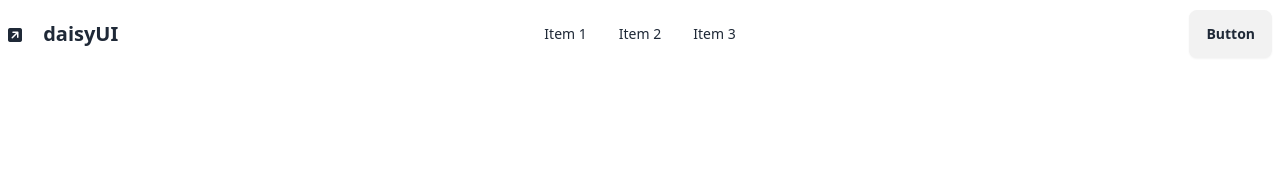
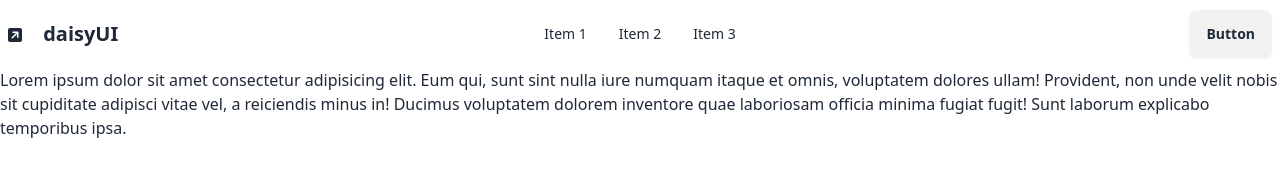
Before and after one commit to Alamin10231/Assignment-3, a plain HTML site: page index.html in a window 1280 px wide. Drawn offline with nearby package versions, Linux system fonts and the light colour scheme.

```diff
--- a/index.html
+++ b/index.html
@@ -62,6 +62,7 @@
     </div>
   </div>
   <!-- main section -->
+   <p>Lorem ipsum dolor sit amet consectetur adipisicing elit. Eum qui, sunt sint nulla iure numquam itaque et omnis, voluptatem dolores ullam! Provident, non unde velit nobis sit cupiditate adipisci vitae vel, a reiciendis minus in! Ducimus voluptatem dolorem inventore quae laboriosam officia minima fugiat fugit! Sunt laborum explicabo temporibus ipsa.</p>
   <!-- footer section -->
 </body>
 </html>
```
